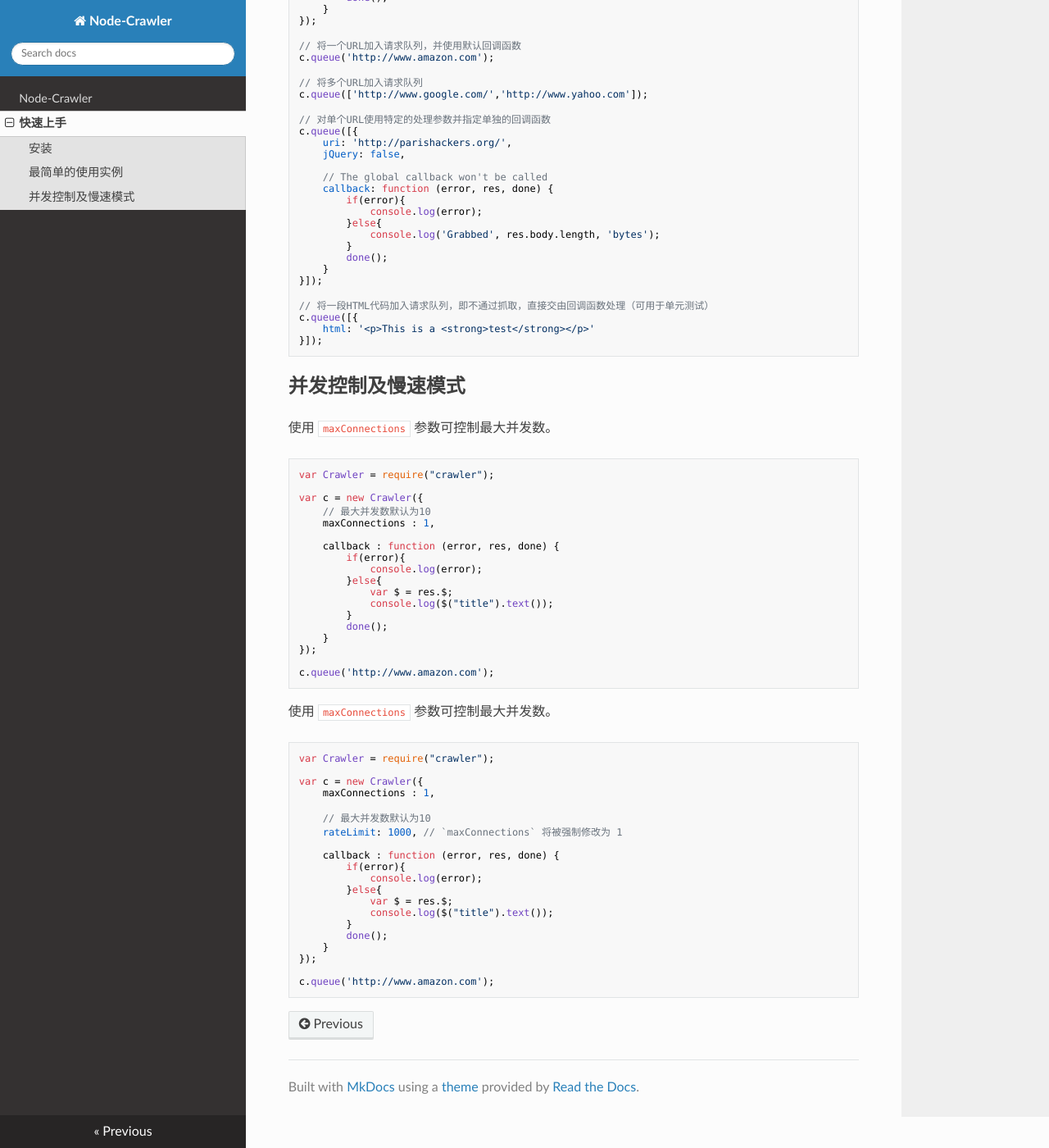
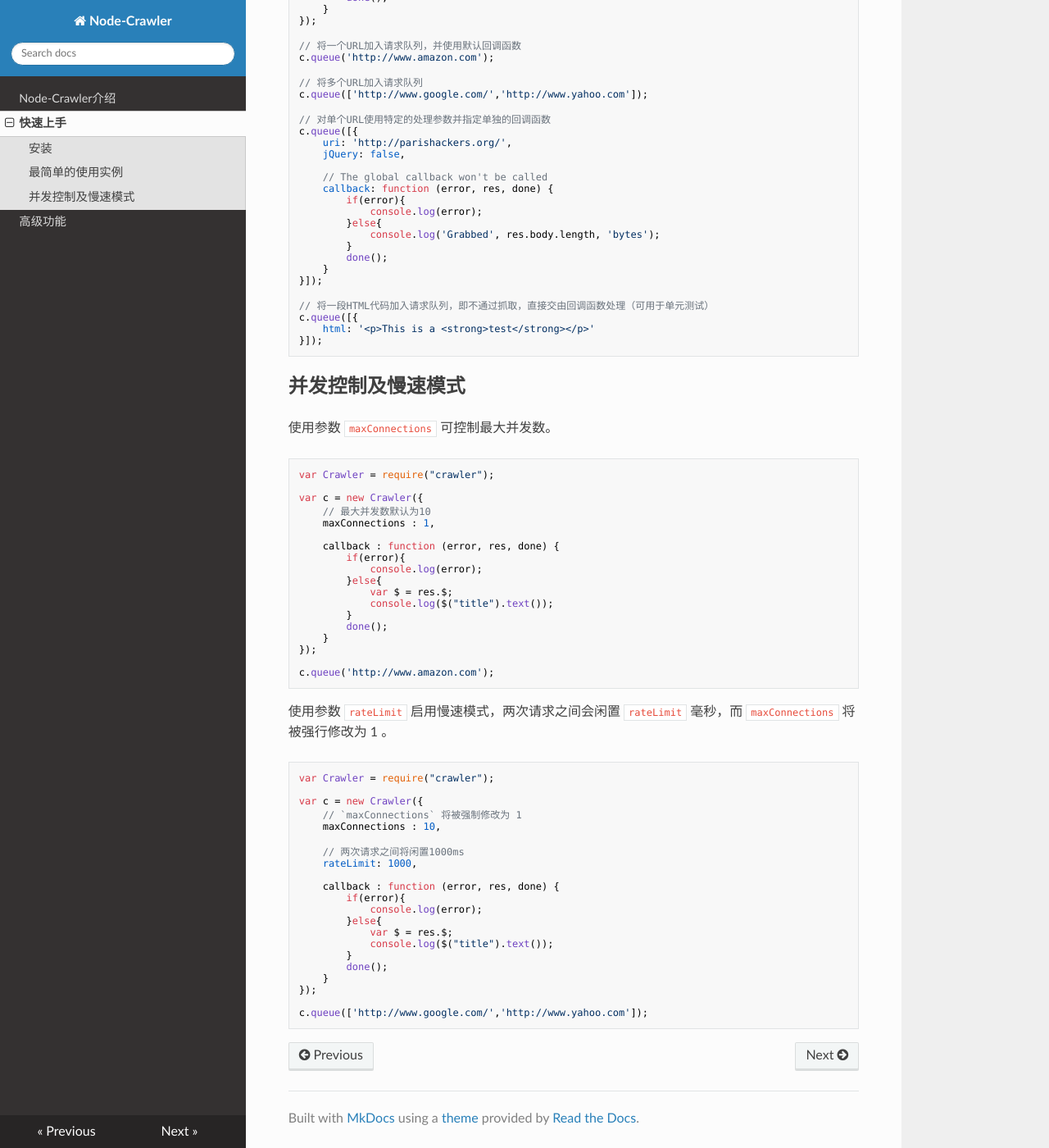
Before and after one commit to authuir/crawler-doc, an MkDocs documentation site: the page built from docs/quick_start.md, in a window 1280 px wide and 1400 px high, scrolled down 556 px. Shown: the whole window at 82% size. Built offline with MkDocs 1.6.1, drawn with Linux system fonts in a browser that asks for light colours; nearby versions of some CDN libraries; old or Windows-style settings are respelled for this version of MkDocs.

Commit message:
Added extra_example.md

```diff
--- a/docs/quick_start.md
+++ b/docs/quick_start.md
@@ -52,7 +52,7 @@
 
 ## 并发控制及慢速模式
 
-使用 `maxConnections` 参数可控制最大并发数。
+使用参数 `maxConnections` 可控制最大并发数。
 
     var Crawler = require("crawler");
 
@@ -73,15 +73,16 @@
 
     c.queue('http://www.amazon.com');
 
-使用 `maxConnections` 参数可控制最大并发数。
+使用参数 `rateLimit` 启用慢速模式，两次请求之间会闲置 `rateLimit` 毫秒，而 `maxConnections` 将被强行修改为 1 。
 
     var Crawler = require("crawler");
 
     var c = new Crawler({
-        maxConnections : 1,
+        // `maxConnections` 将被强制修改为 1
+        maxConnections : 10,
 
-        // 最大并发数默认为10
-        rateLimit: 1000, // `maxConnections` 将被强制修改为 1
+        // 两次请求之间将闲置1000ms
+        rateLimit: 1000,
 
         callback : function (error, res, done) {
             if(error){
@@ -94,4 +95,4 @@
         }
     });
 
-    c.queue('http://www.amazon.com');
+    c.queue(['http://www.google.com/','http://www.yahoo.com']);
--- a/mkdocs.yml
+++ b/mkdocs.yml
@@ -1,5 +1,8 @@
 site_name: Node-Crawler
+
 pages:
-- Node-Crawler: 'index.md'
+- Node-Crawler介绍: 'index.md'
 - 快速上手: 'quick_start.md'
+- 高级功能: 'extra_example.md'
+
 theme: readthedocs
```
Also changed, not shown: docs/extra_example.md (added, +78 -0 lines), docs/index.md (+2 -1 lines).
